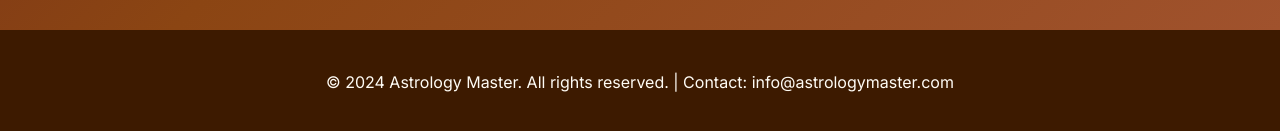
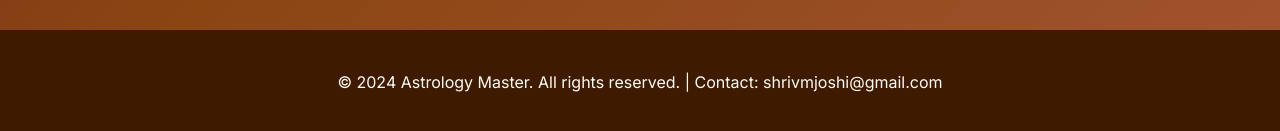
Before and after one commit to shrinidhikatti/astrology-landing-page, a website: page index.html in a window 1280 px wide. Shown: the part 8618-8749 px from the top of the page. Drawn offline with nearby package versions, Linux system fonts and the light colour scheme.

Commit message:
Add debug logging for environment variables

```diff
--- a/index.html
+++ b/index.html
@@ -2382,7 +2382,7 @@
     <!-- Footer -->
     <footer class="footer">
         <div class="container">
-            <p>&copy; 2024 Astrology Master. All rights reserved. | Contact: info@astrologymaster.com</p>
+            <p>&copy; 2024 Astrology Master. All rights reserved. | Contact: shrivmjoshi@gmail.com</p>
         </div>
     </footer>
 
--- a/routes/orders.js
+++ b/routes/orders.js
@@ -6,6 +6,11 @@
 const axios = require('axios');
 
 const router = express.Router();
+
+// Debug environment variables
+console.log('Environment check:');
+console.log('RAZORPAY_KEY_ID:', process.env.RAZORPAY_KEY_ID ? 'SET' : 'NOT SET');
+console.log('RAZORPAY_KEY_SECRET:', process.env.RAZORPAY_KEY_SECRET ? 'SET' : 'NOT SET');
 
 // Initialize Razorpay
 const razorpay = new Razorpay({
```
Also changed, not shown: frontend-only/index.html (added, +1 -0 lines).
